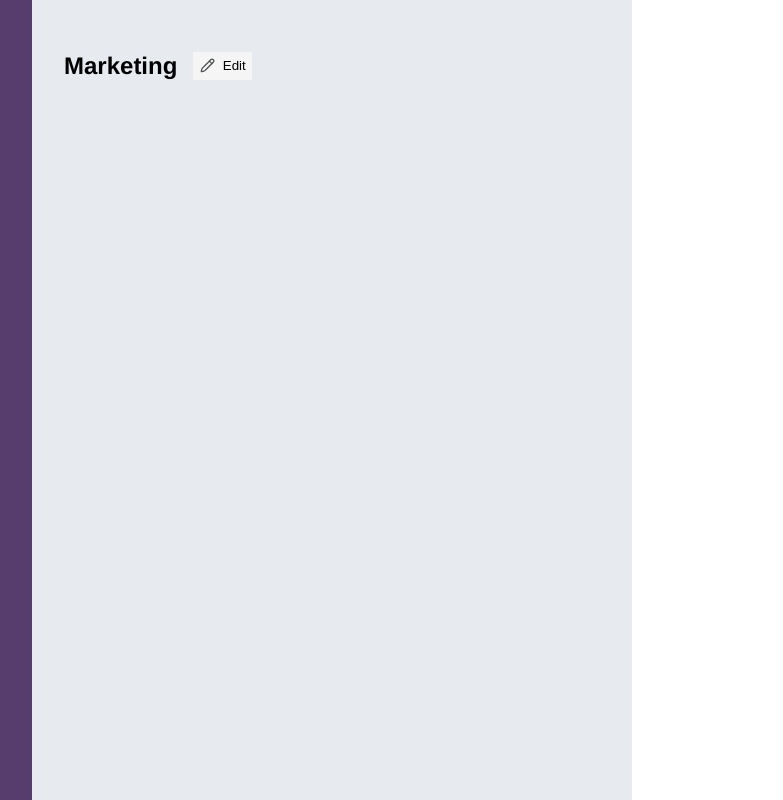
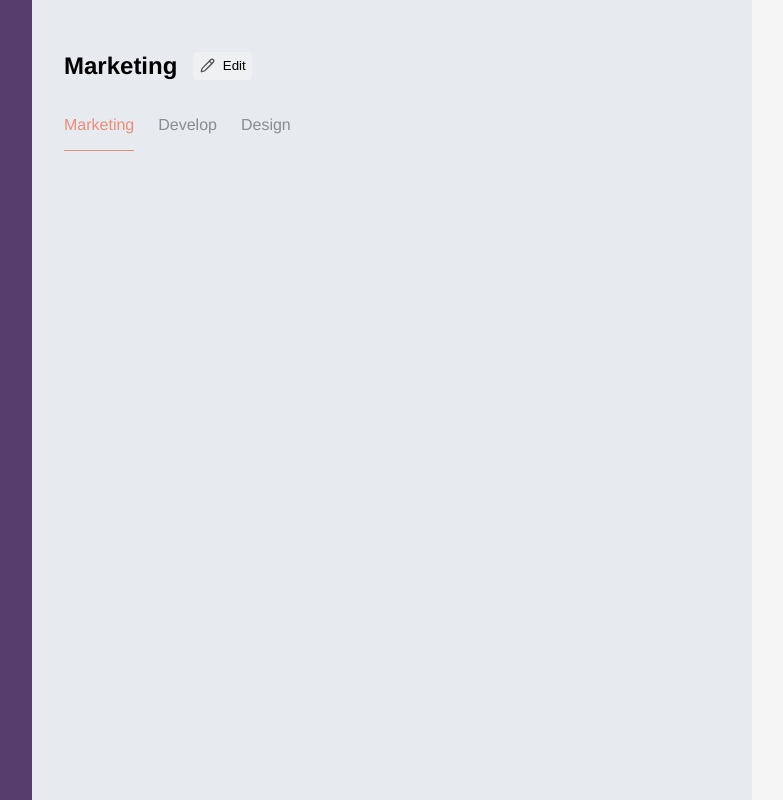
Before and after one commit to IsraelPalomo/todo__list, a Vue app: page / in a window 1280 px wide. Shown: the whole page, without its empty margins (48-831 px from the left). Built offline with nearby package versions, Linux system fonts and the light colour scheme.

Commit message:
feat(task main):add tab and tab set

```diff
--- a/src/assets/scss/_colors.scss
+++ b/src/assets/scss/_colors.scss
@@ -6,3 +6,11 @@ $purple__light: #826a96;
 $orange: #e98d7c;
 $white: #f5f5f5;
 $black: #4d5052;
+$purple--hv: #563d6e99;
+$green--hv: #3dc26a99;
+$bg--hv: #e7eaee99;
+$blue--hv: #5ecbdc99;
+$purple__light--hv: #826a9699;
+$orange--hv: #e98d7c99;
+$white--hv: #f5f5f599;
+$black--hv: #4d505299;
--- /dev/null
+++ b/src/components/TasksMain.vue
@@ -0,0 +1,56 @@
+<template>
+  <div class="tasks__main">
+    <header class="header">
+      <h2 class="title">{{ useStore().activeTab }}</h2>
+      <button class="btn">
+        <Pencil :color="colors.black" :size="15" />Edit
+      </button>
+    </header>
+    <section class="list__tab">
+      <TabSet defaultTabSelect="Marketing"
+        ><Tab title="Marketing"></Tab><Tab title="Develop"></Tab
+        ><Tab title="Design"></Tab
+      ></TabSet>
+    </section>
+  </div>
+</template>
+
+<script setup lang="ts">
+import { Pencil } from 'lucide-vue-next';
+import { colors } from '../assets/ts/colors';
+import TabSet from './UI/TabSet.vue';
+import Tab from './UI/Tab.vue';
+import { Ref, ref } from 'vue';
+import { useStore } from '../store/index';
+
+let TabSelected: Ref<string> = ref('');
+const titleTabActive = (title: string) => {
+  TabSelected.value = title;
+};
+</script>
+
+<style scoped lang="scss">
+@import '../assets/scss/main.scss';
+
+.tasks__main {
+  .header {
+    display: flex;
+    align-items: center;
+    gap: 1rem;
+    .btn {
+      height: fit-content;
+      display: flex;
+      align-items: center;
+      gap: 0.5rem;
+      border: none;
+      padding: 0.4rem;
+      background-color: $white--hv;
+      border-radius: 5px;
+      cursor: pointer;
+      &:hover {
+        background-color: $white;
+      }
+    }
+  }
+}
+</style>
--- /dev/null
+++ b/src/components/UI/Tab.vue
@@ -0,0 +1,32 @@
+<template>
+  <div
+    class="tab"
+    :class="useStore().activeTab == title ? 'tab--active' : ''"
+    @click="useStore().setTab(title)"
+  >
+    <slot>
+      <p>{{ title }}</p>
+    </slot>
+  </div>
+</template>
+
+<script setup lang="ts">
+import { defineProps } from 'vue';
+import { useStore } from '../../store/index';
+
+const props = defineProps({
+  title: { type: String, default: 'Tab', required: true },
+});
+</script>
+
+<style scoped lang="scss">
+@import '../../assets/scss/main.scss';
+.tab {
+  cursor: pointer;
+  color: $black__hv;
+}
+.tab--active {
+  color: $orange;
+  border-bottom: 1px solid $orange;
+}
+</style>
--- /dev/null
+++ b/src/components/UI/TabSet.vue
@@ -0,0 +1,23 @@
+<template>
+  <div class="tab__set">
+    <slot></slot>
+  </div>
+</template>
+
+<script setup lang="ts">
+import { computed } from 'vue';
+import { useStore } from '../../store/index';
+import Tab from './Tab.vue';
+const props = defineProps({
+  defaultTabSelect: { type: String, required: true, default: '' },
+});
+
+useStore().setTab(props.defaultTabSelect);
+</script>
+
+<style scoped lang="scss">
+.tab__set {
+  display: flex;
+  gap: 1.5rem;
+}
+</style>
--- /dev/null
+++ b/src/components/UserInfo.vue
@@ -0,0 +1,14 @@
+<template>
+  <div class="user__info"></div>
+</template>
+
+<script setup lang="ts"></script>
+
+<style scoped lang="scss">
+@import '../assets/scss/main.scss';
+.user__info {
+  height: 100vh;
+  width: 30rem;
+  background-color: $white;
+}
+</style>
--- a/src/store/index.ts
+++ b/src/store/index.ts
@@ -3,9 +3,13 @@ import { defineStore } from 'pinia';
 export const useStore = defineStore('main', {
   state: () => {
     return {
-      text: 'Hello Vue',
+      activeTab: '',
     };
   },
-  actions: {},
+  actions: {
+    setTab(value: string) {
+      this.activeTab = value;
+    },
+  },
   getters: {},
 });
--- a/src/views/Dashboard.vue
+++ b/src/views/Dashboard.vue
@@ -3,29 +3,24 @@
     <section class="dashboard__sidebar">
       <SideBar />
     </section>
-    <section class="dashboard__main">
-      <header class="header">
-        <h2 class="title">Marketing</h2>
-        <button class="btn">
-          <Pencil :color="colors.black" :size="15" />Edit
-        </button>
-      </header>
+    <section class="dashboard__main"><TasksMain /></section>
+    <section class="dashboard__user-info">
+      <UserInfo />
     </section>
-    <section class="dashboard__user-info"></section>
   </div>
 </template>
 
 <script setup lang="ts">
 import SideBar from '../components/Sidebar.vue';
-import { Pencil } from 'lucide-vue-next';
-import { colors } from '../assets/ts/colors';
+import UserInfo from '../components/UserInfo.vue';
+import TasksMain from '../components/TasksMain.vue';
 </script>
 
 <style scoped lang="scss">
 @import '../assets/scss/main.scss';
 .dashboard {
   display: grid;
-  grid-template-columns: min-content 1fr 1fr;
+  grid-template-columns: min-content 1fr min-content;
   width: 100%;
   height: 100vh;
   margin: 0;
@@ -33,20 +28,6 @@ import { colors } from '../assets/ts/colors';
   .dashboard__main {
     padding: 2rem;
     background-color: $bg;
-    .header {
-      display: flex;
-      align-items: center;
-      gap: 1rem;
-      .btn {
-        height: fit-content;
-        display: flex;
-        align-items: center;
-        gap: 0.5rem;
-        border: none;
-        padding: 0.4rem;
-        background-color: $white;
-      }
-    }
   }
 }
 </style>
```
